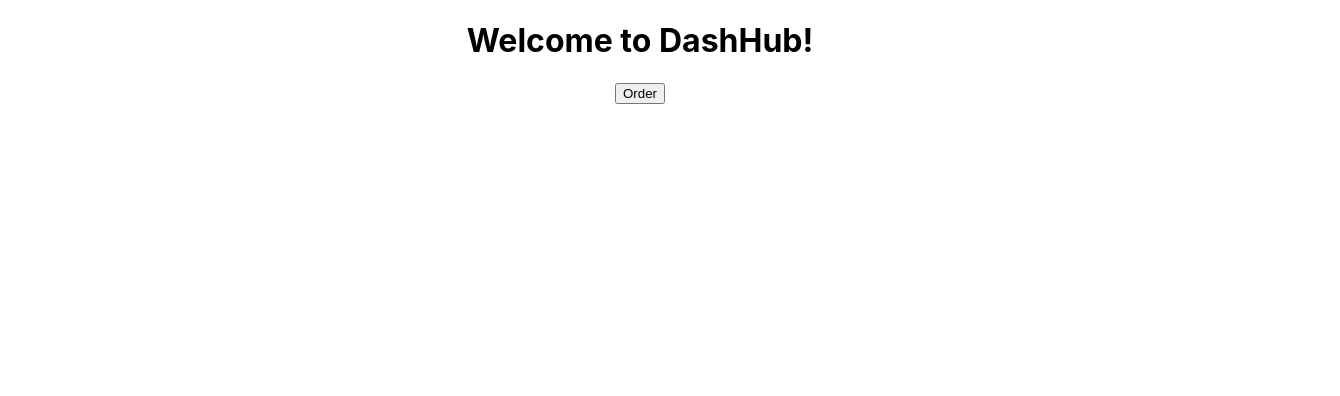
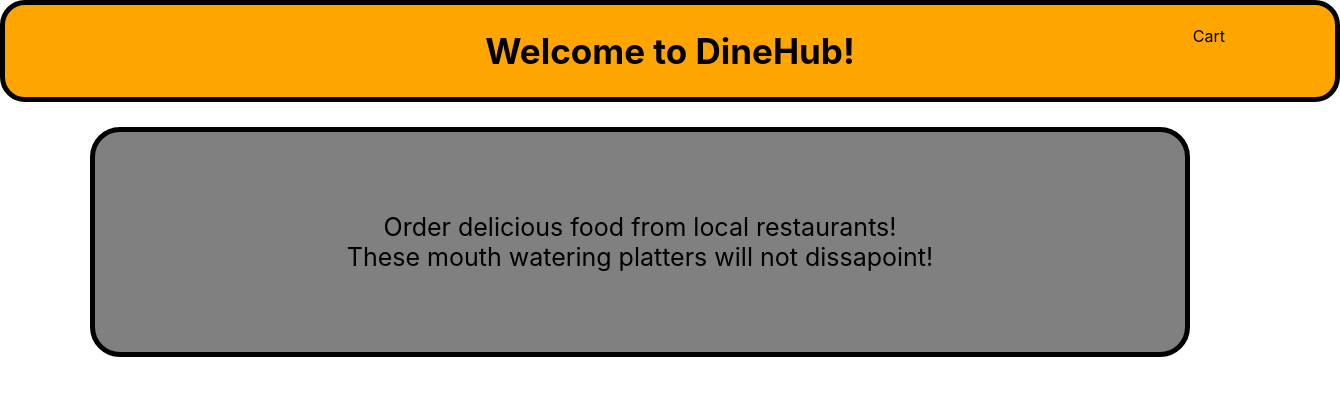
Before and after one commit to jerenteria/my_food_order_app, a React (Create React App) app in the folder food-order-app/: page / in a window 1280 px wide. Shown: the top 396 px of the page, 1340 px wide, since content can reach past the window. Built offline with nearby package versions, Linux system fonts and the light colour scheme.

Commit message:
created header and about me with some styling

```diff
--- a/food-order-app/src/App.css
+++ b/food-order-app/src/App.css
@@ -1,38 +1,33 @@
-.App {
-  text-align: center;
+* {
+  margin: 0;
+  padding: 0;
 }
 
-.App-logo {
-  height: 40vmin;
-  pointer-events: none;
+.header {
+  text-align: center;
+  background-color: orange;
+  border: solid thick black;
+  border-radius: 25px;
+  font-size: 35px;
+  padding: 25px;
+  width: 100%;
+  top: 0;
+  position: sticky;
 }
 
-@media (prefers-reduced-motion: no-preference) {
-  .App-logo {
-    animation: App-logo-spin infinite 20s linear;
-  }
+.cart {
+  position: absolute;
+  top: 26px;
+  right: 55px;
 }
 
-.App-header {
-  background-color: #282c34;
-  min-height: 100vh;
-  display: flex;
-  flex-direction: column;
-  align-items: center;
-  justify-content: center;
-  font-size: calc(10px + 2vmin);
-  color: white;
+.about {
+  text-align: center;
+  background-color: gray;
+  font-size: 25px;
+  padding: 80px;
+  display: flexbox;
+  margin: 25px 90px 15px 90px;
+  border-radius: 30px;
+  border: solid thick black;
 }
-
-.App-link {
-  color: #61dafb;
-}
-
-@keyframes App-logo-spin {
-  from {
-    transform: rotate(0deg);
-  }
-  to {
-    transform: rotate(360deg);
-  }
-}
--- a/food-order-app/src/App.js
+++ b/food-order-app/src/App.js
@@ -3,8 +3,18 @@ import './App.css';
 function App() {
   return (
     <div className="App">
-      <h1 className="header">Welcome to DashHub!</h1>
-      <button className="order-button">Order</button>
+      <section>
+      <h1 className="header">Welcome to DineHub!</h1>
+      <p className="cart">Cart</p>
+      </section>
+      <section>
+        <div className="about">
+        <p>Order delicious food from local restaurants! </p>
+
+        <p>These mouth watering platters will not dissapoint!</p>
+
+        </div>
+      </section>
     </div>
   );
 }
```
